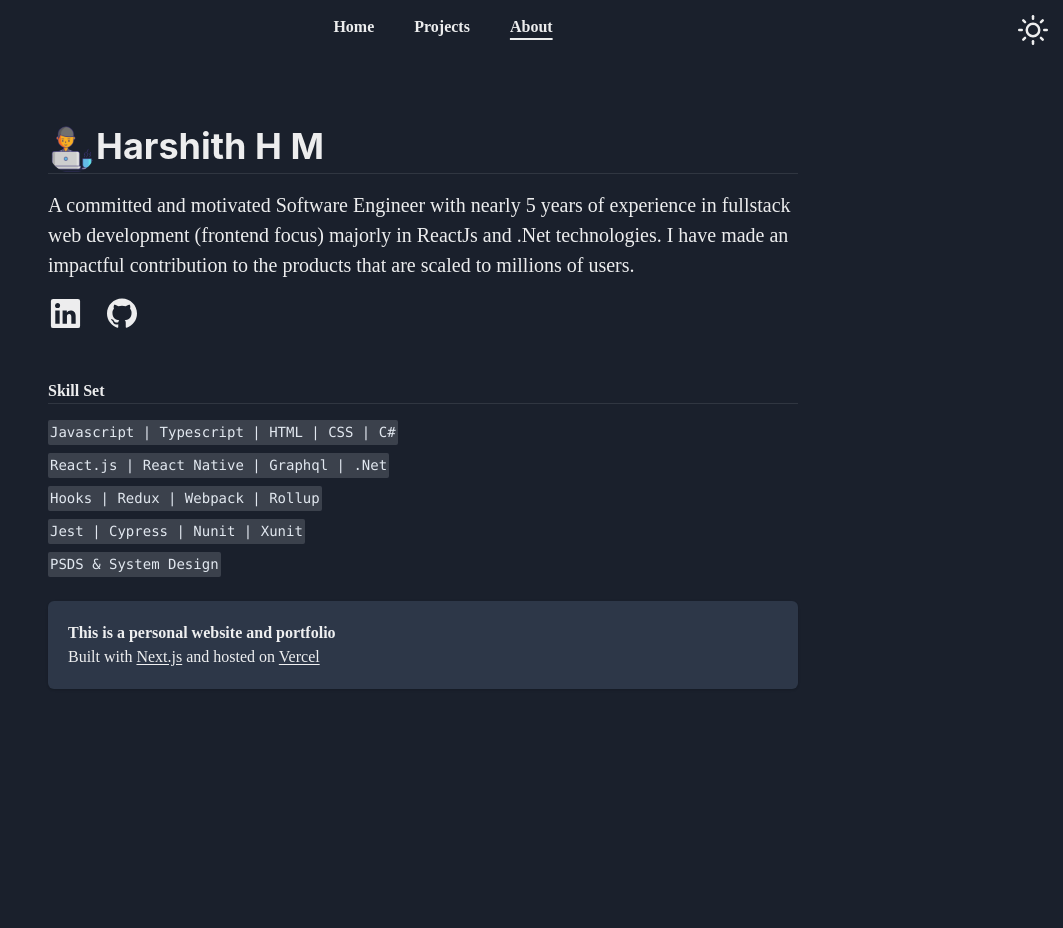
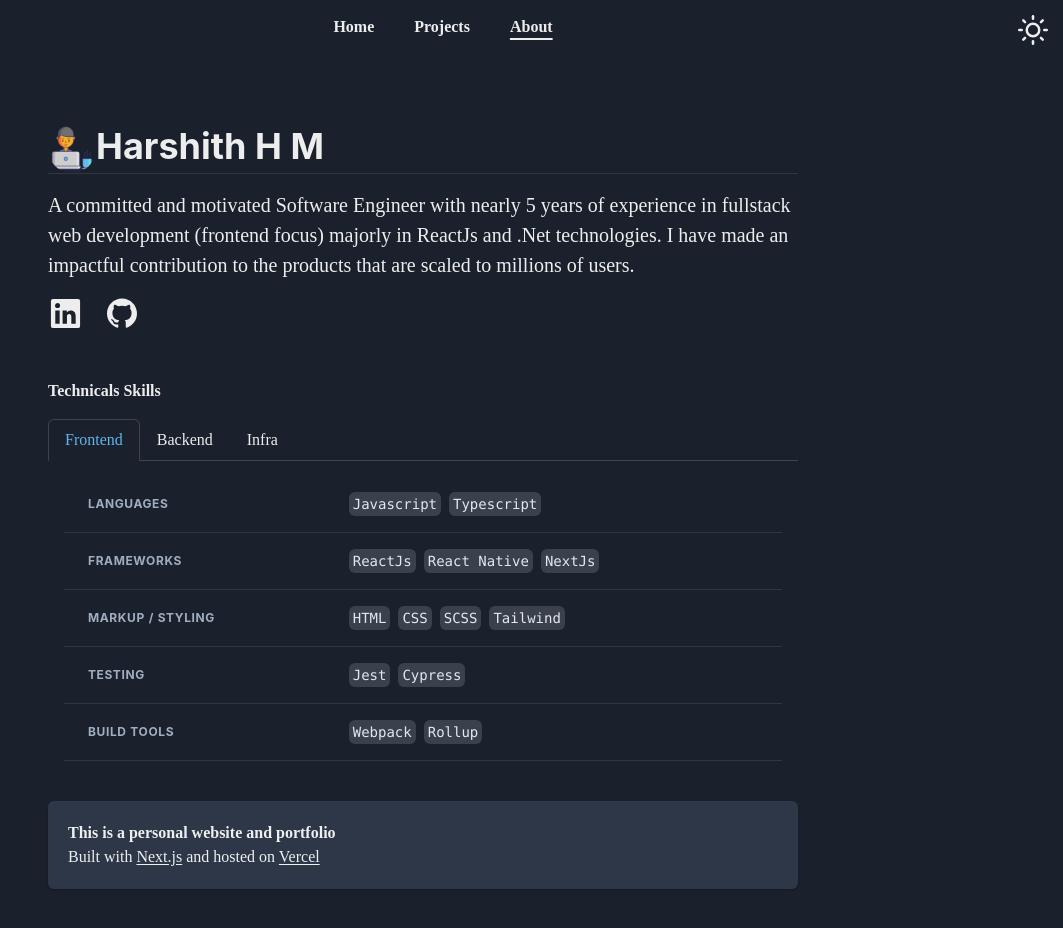
Before and after one commit to hmharshith/portfolio, a Next.js app: page /about in a window 1280 px wide. Shown: the top 928 px of the page, without its empty margins (217-1280 px from the left). Before the commit the page ends 800 px from the top, so only its background shows below. Built offline with nearby package versions, Linux system fonts and the light colour scheme; a web font is replaced by a local one.

Commit message:
structurize technical skills

```diff
--- a/pages/about.tsx
+++ b/pages/about.tsx
@@ -1,7 +1,7 @@
 import PageHeader from "@/components/PageHeader";
 import { getMyAvatar } from "@/projectHelpers/util";
 import { InfoOutlineIcon } from "@chakra-ui/icons";
-import { Avatar, Box, Card, CardBody, CardHeader, Center, Code, Container, Divider, Heading, HStack, Link, ListItem, Text, UnorderedList, VStack } from "@chakra-ui/react";
+import { Avatar, Box, Card, CardBody, CardHeader, Center, Code, Container, Divider, Heading, HStack, Link, ListItem, Tab, Table, TableContainer, TabList, TabPanel, TabPanels, Tabs, Tbody, Td, Text, Th, Tr, UnorderedList, VStack } from "@chakra-ui/react";
 import Head from "next/head"
 
 const About = () => {
@@ -42,25 +42,139 @@ const About = () => {
             </Box>
           </HStack>
           <Box mt={[8, 12]}>
-            <Text fontWeight={600}>Skill Set</Text>
-            <Divider mb={4} />
-            <VStack alignItems={'flex-start'}>
-              <Code p={'2px'}>
-                Javascript | Typescript | HTML | CSS | C#
-              </Code>
-              <Code p={'2px'}>
-                React.js | React Native | Graphql | .Net
-              </Code>
-              <Code p={'2px'}>
-                Hooks | Redux | Webpack | Rollup
-              </Code>
-              <Code p={'2px'}>
-                Jest | Cypress | Nunit | Xunit
-              </Code>
-              <Code p={'2px'}>
-                PSDS &#38; System Design
-              </Code>
-            </VStack>
+            <Text fontWeight={600} mb={4}>Technicals Skills</Text>
+            <Tabs size='md' variant='enclosed'>
+              <TabList>
+                <Tab>Frontend</Tab>
+                <Tab>Backend</Tab>
+                <Tab>Infra</Tab>
+              </TabList>
+              <TabPanels>
+                <TabPanel>
+                  <TableContainer>
+                    <Table variant={"simple"}>
+                      <Tbody>
+                        <Tr>
+                          <Th>Languages</Th>
+                          <Td>
+                            <SkillSetTag title="Javascript" />
+                            <SkillSetTag title="Typescript" />
+                          </Td>
+                        </Tr>
+                        <Tr>
+                          <Th>Frameworks</Th>
+                          <Td>
+                            <SkillSetTag title="ReactJs" />
+                            <SkillSetTag title="React Native" />
+                            <SkillSetTag title="NextJs" />
+                          </Td>
+                        </Tr>
+                        <Tr>
+                          <Th>Markup / Styling</Th>
+                          <Td>
+                            <SkillSetTag title="HTML" />
+                            <SkillSetTag title="CSS" />
+                            <SkillSetTag title="SCSS" />
+                            <SkillSetTag title="Tailwind" />
+                          </Td>
+                        </Tr>
+                        <Tr>
+                          <Th>Testing</Th>
+                          <Td>
+                            <SkillSetTag title="Jest" />
+                            <SkillSetTag title="Cypress" />
+                          </Td>
+                        </Tr>
+                        <Tr>
+                          <Th>Build Tools</Th>
+                          <Td>
+                            <SkillSetTag title="Webpack" />
+                            <SkillSetTag title="Rollup" />
+                          </Td>
+                        </Tr>
+                      </Tbody>
+                    </Table>
+                  </TableContainer>
+                </TabPanel>
+                <TabPanel>
+                  <TableContainer>
+                    <Table variant={"simple"}>
+                      <Tbody>
+                        <Tr>
+                          <Th>Languages</Th>
+                          <Td>
+                            <SkillSetTag title="C#" />
+                          </Td>
+                        </Tr>
+                        <Tr>
+                          <Th>Frameworks</Th>
+                          <Td>
+                            <SkillSetTag title=".Net" />
+                          </Td>
+                        </Tr>
+                        <Tr>
+                          <Th>Technologies</Th>
+                          <Td>
+                            <SkillSetTag title="Graphql" />
+                            <SkillSetTag title="REST" />
+                            <SkillSetTag title="Message Queues" />
+                            <SkillSetTag title="Caching" />
+                          </Td>
+                        </Tr>
+                        <Tr>
+                          <Th>Testing</Th>
+                          <Td>
+                            <SkillSetTag title="xUnit" />
+                          </Td>
+                        </Tr>
+                        <Tr>
+                          <Th>Databases</Th>
+                          <Td>
+                            <SkillSetTag title="Mysql" />
+                            <SkillSetTag title="Postgres" />
+                            <SkillSetTag title="MongoDb" />
+                          </Td>
+                        </Tr>
+                      </Tbody>
+                    </Table>
+                  </TableContainer>
+                </TabPanel>
+                <TabPanel>
+                  <TableContainer>
+                    <Table variant={"simple"}>
+                      <Tbody>
+                        <Tr>
+                          <Th>AWS</Th>
+                          <Td>
+                            <SkillSetTag title="RDS" />
+                            <SkillSetTag title="S3" />
+                            <SkillSetTag title="Redis" />
+                            <SkillSetTag title="Memcached" /> <br /> <br />
+                            <SkillSetTag title="Docker (Kubernetes)" />
+                            <SkillSetTag title="Lambda" />
+                            <SkillSetTag title="Cloudfront" />
+                          </Td>
+                        </Tr>
+                        <Tr>
+                          <Th>Others</Th>
+                          <Td>
+                            <SkillSetTag title="Grafana" />
+                            <SkillSetTag title="Newrelic" />
+                            <SkillSetTag title="InfluxDb (Chronograf)" />
+                            <SkillSetTag title="Scalyr" /> <br /> <br />
+                            <SkillSetTag title="Git" />
+                            <SkillSetTag title="RabbitMq" />
+                            <SkillSetTag title="Jenkins" />
+                            <SkillSetTag title="Retool" />
+                            <SkillSetTag title="Load Testing" />
+                          </Td>
+                        </Tr>
+                      </Tbody>
+                    </Table>
+                  </TableContainer>
+                </TabPanel>
+              </TabPanels>
+            </Tabs>
           </Box>
           <Card mt={6}>
             <CardBody>
@@ -90,4 +204,8 @@ const About = () => {
     </>)
 }
 
+const SkillSetTag = ({ title }: { title: string }) => {
+  return <Code px={1} py={0.5} mr={2} rounded='md'>{title}</Code>
+}
+
 export default About;
```
